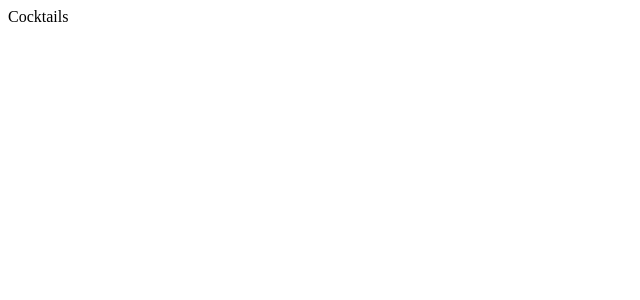
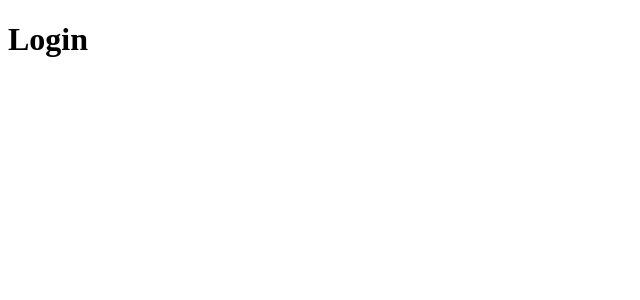
Before and after one commit to wanwari/cocktails, a React (Create React App) app: page /login in a window 1280 px wide. Shown: the top 300 px of the page, without its empty margins (0-640 px from the left). Built offline with nearby package versions, Linux system fonts and the light colour scheme.

Commit message:
[config]: install & setup react-router-dom

```diff
--- a/package.json
+++ b/package.json
@@ -12,6 +12,7 @@
     "@types/react-dom": "^18.0.5",
     "react": "^18.2.0",
     "react-dom": "^18.2.0",
+    "react-router-dom": "^6.3.0",
     "react-scripts": "5.0.1",
     "typescript": "^4.7.4",
     "web-vitals": "^2.1.4"
--- a/src/App.tsx
+++ b/src/App.tsx
@@ -1,5 +1,18 @@
+import { BrowserRouter, Route, Routes } from "react-router-dom";
+import Login from "./pages/Login";
+import Main from "./pages/Main";
+import NotFound from "./pages/NotFound";
+
 const App = () => {
-	return <div>Cocktails</div>;
+	return (
+		<BrowserRouter>
+			<Routes>
+				<Route path="*" element={<NotFound />} />
+				<Route path="/" element={<Main />} />
+				<Route path="/login" element={<Login />} />
+			</Routes>
+		</BrowserRouter>
+	);
 };
 
 export default App;
--- /dev/null
+++ b/src/pages/Login.tsx
@@ -0,0 +1,5 @@
+const Login = () => {
+	return <h1>Login</h1>;
+};
+
+export default Login;
--- /dev/null
+++ b/src/pages/Main.tsx
@@ -0,0 +1,5 @@
+const Main = () => {
+	return <h1>Main</h1>;
+};
+
+export default Main;
--- /dev/null
+++ b/src/pages/NotFound.tsx
@@ -0,0 +1,5 @@
+const NotFound = () => {
+	return <h1>404 - Page Not Found</h1>;
+};
+
+export default NotFound;
```
Also changed, not shown: 1 other file (tests, documents, lock files or other folders).
